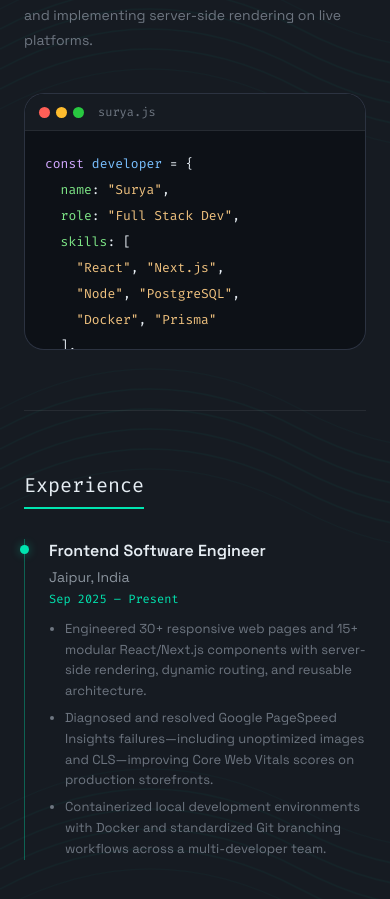
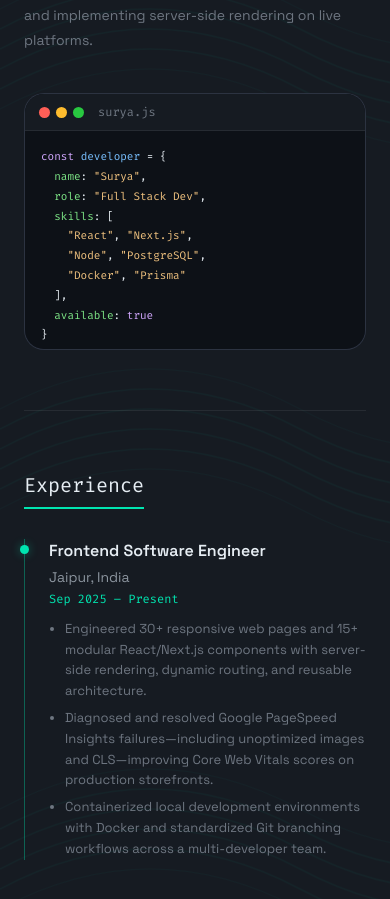
Before and after one commit to Suryachamp/Surya-Portfolio, a React (Vite) app: page / in a window 390 px wide. Shown: the part 1588-2487 px from the top of the page. Built offline with nearby package versions, Linux system fonts and the light colour scheme.

Commit message:
fix: Resolve text clipping in About section terminal window on mobile devices

```diff
--- a/src/components/About/About.jsx
+++ b/src/components/About/About.jsx
@@ -38,7 +38,7 @@ function About() {
                   <span className="text-xs text-text-muted ml-2">surya.js</span>
                 </div>
                 {/* Terminal body */}
-                <div className="p-5 text-[13px] leading-[2] text-text-primary">
+                <div className="p-4 sm:p-5 text-[11px] sm:text-[13px] leading-[1.8] sm:leading-[2] text-text-primary overflow-x-auto">
                   <p><span className="text-[#d2a8ff]">const</span> <span className="text-[#79c0ff]">developer</span> = {'{'}</p>
                   <p>&nbsp;&nbsp;<span className="text-[#7ee787]">name</span>: <span className="text-[#f0c27f]">"Surya"</span>,</p>
                   <p>&nbsp;&nbsp;<span className="text-[#7ee787]">role</span>: <span className="text-[#f0c27f]">"Full Stack Dev"</span>,</p>
```
